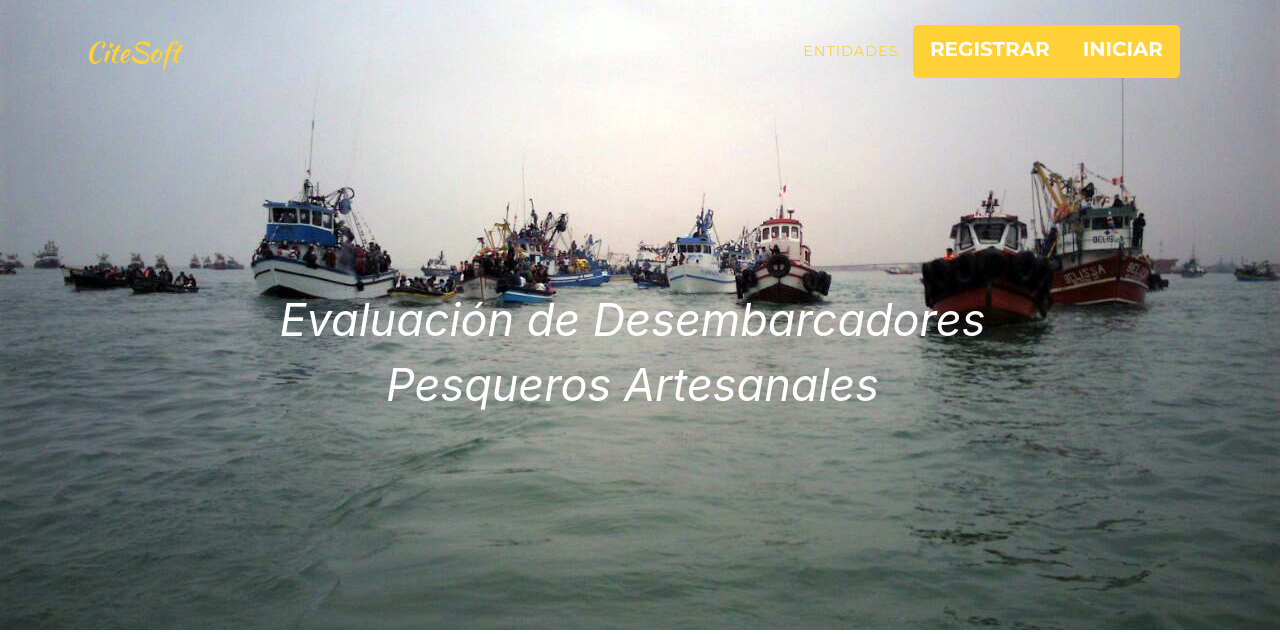
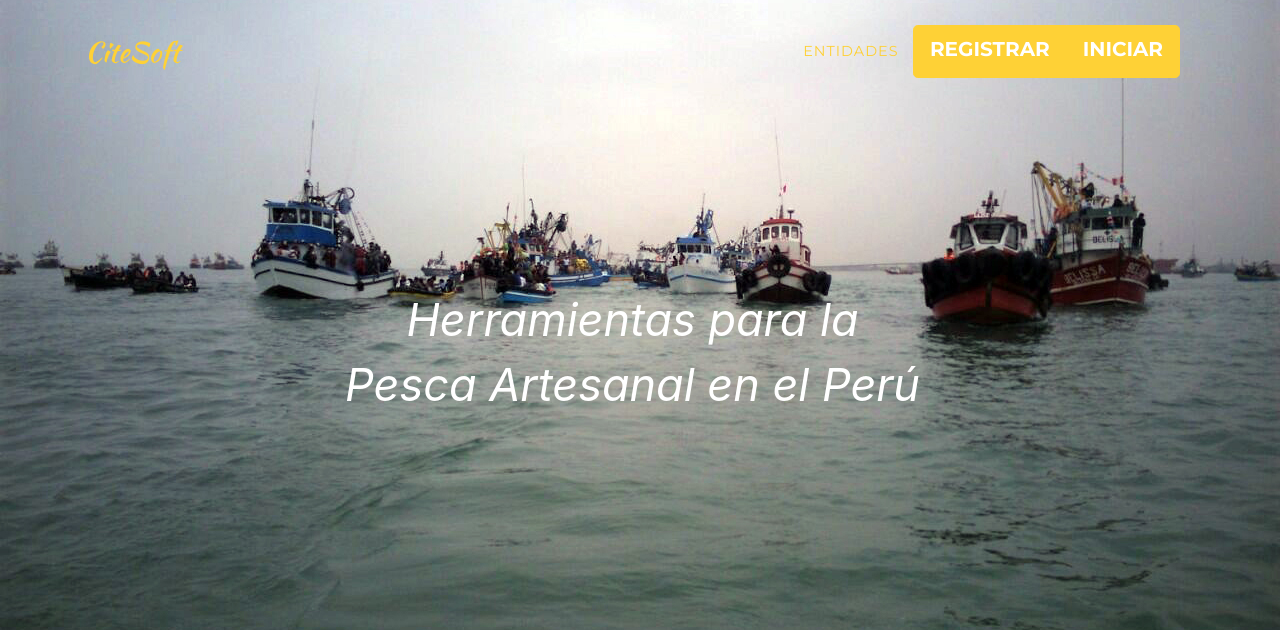
Before and after one commit to Maria2221/categorizacion_caletas, a Django app: page / in a window 1280 px wide. Shown: the top 634 px of the page. Run offline with Django 3.2, Linux system fonts and the light colour scheme; some libraries are stand-ins or nearby versions; some web fonts are replaced.

Commit message:
semifinal ya

```diff
--- a/criterios/templates/index.html
+++ b/criterios/templates/index.html
@@ -58,8 +58,8 @@
     <header class="masthead">
         <div class="container">
             <div class="intro-text">
-                <div class="intro-lead-in"> Evaluación de Desembarcadores</div>
-                <div class="intro-lead-in ">Pesqueros Artesanales</div>
+                <div class="intro-lead-in"> Herramientas para la</div>
+                <div class="intro-lead-in ">Pesca Artesanal en el Perú</div>
                 <!--a class="btn btn-primary btn-xl text-uppercase js-scroll-trigger" href="selectedcaleta">EVALUAR CALETA</a-->
             </div>
         </div>
```
